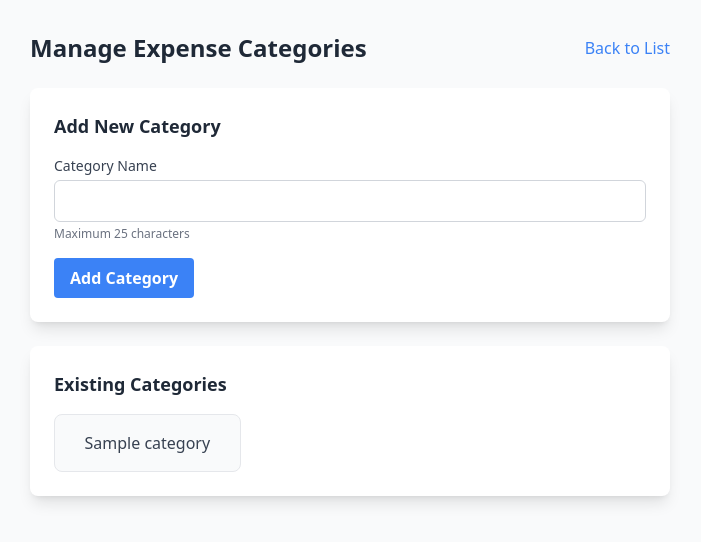
After one commit to gpolic/expenses_php_tailwind, a PHP site: page /add_category.php in a window 1280 px wide. The commit adds this page. Shown: the top 542 px of the page, without its empty margins (290-991 px from the left). Run offline with PHP 8.4, Linux system fonts and the light colour scheme; a user stored in the database is signed in; tables that the repository leaves empty hold one stand-in row (values such as "Sample post"); a stand-in replaces the project's code that opens the database connection; some libraries are stand-ins or nearby versions.

Commit message:
add functionality to manage expense categories

```diff
--- /dev/null
+++ b/add_category.php
@@ -0,0 +1,118 @@
+<?php
+require_once 'session_check.php';
+require_once 'config.php';
+
+// Handle form submission for adding a new category
+if ($_SERVER['REQUEST_METHOD'] === 'POST') {
+    try {
+        $category_name = trim($_POST['category_name']);
+
+        if (!empty($category_name)) {
+            // Check if category already exists
+            $checkStmt = $pdo->prepare("SELECT category_id FROM expense_categories WHERE category_name = :category_name");
+            $checkStmt->execute([':category_name' => $category_name]);
+
+            if ($checkStmt->rowCount() == 0) {
+                // Insert new category
+                $stmt = $pdo->prepare("INSERT INTO expense_categories (category_name) VALUES (:category_name)");
+                $stmt->execute([':category_name' => $category_name]);
+
+                $success_message = "Category '" . htmlspecialchars($category_name) . "' added successfully!";
+            } else {
+                $error_message = "Category '" . htmlspecialchars($category_name) . "' already exists!";
+            }
+        } else {
+            $error_message = "Category name cannot be empty!";
+        }
+    } catch(PDOException $e) {
+        $error_message = "Error adding category: " . $e->getMessage();
+    }
+}
+
+// Fetch all existing categories
+try {
+    $stmt = $pdo->query("SELECT * FROM expense_categories ORDER BY category_name");
+    $categories = $stmt->fetchAll(PDO::FETCH_ASSOC);
+} catch(PDOException $e) {
+    $error_message = "Error fetching categories: " . $e->getMessage();
+    $categories = [];
+}
+?>
+
+<!DOCTYPE html>
+<html lang="en">
+<head>
+    <meta charset="UTF-8">
+    <meta name="viewport" content="width=device-width, initial-scale=1.0">
+    <title>Add Expense Category</title>
+    <link href="https://unpkg.com/flowbite@latest/dist/flowbite.min.css" rel="stylesheet" />
+    <script src="https://cdn.tailwindcss.com"></script>
+</head>
+<body class="bg-gray-50">
+    <div class="container mx-auto px-4 py-8 max-w-2xl">
+        <div class="flex flex-col sm:flex-row justify-between items-start sm:items-center gap-4 mb-6">
+            <h1 class="text-xl sm:text-2xl font-bold text-gray-800">Manage Expense Categories</h1>
+            <a href="index.php"
+               class="text-blue-500 hover:text-blue-700 text-sm sm:text-base font-medium self-center">
+                Back to List
+            </a>
+        </div>
+
+        <!-- Add Category Form -->
+        <div class="bg-white rounded-lg shadow-lg p-4 sm:p-6 mb-6">
+            <h2 class="text-lg font-semibold text-gray-800 mb-4">Add New Category</h2>
+
+            <?php if (isset($error_message)): ?>
+                <div class="mb-4 p-3 bg-red-100 text-red-700 rounded-lg">
+                    <?php echo $error_message; ?>
+                </div>
+            <?php endif; ?>
+
+            <?php if (isset($success_message)): ?>
+                <div class="mb-4 p-3 bg-green-100 text-green-700 rounded-lg">
+                    <?php echo $success_message; ?>
+                </div>
+            <?php endif; ?>
+
+            <form method="POST" action="">
+                <div class="mb-4">
+                    <label for="category_name" class="block text-sm font-medium text-gray-700 mb-1">Category Name</label>
+                    <input type="text"
+                           id="category_name"
+                           name="category_name"
+                           required
+                           maxlength="25"
+                           class="w-full px-3 py-2 border border-gray-300 rounded-md focus:outline-none focus:ring-2 focus:ring-blue-500">
+                    <p class="mt-1 text-xs text-gray-500">Maximum 25 characters</p>
+                </div>
+
+                <button type="submit"
+                        class="w-full sm:w-auto bg-blue-500 hover:bg-blue-600 text-white font-bold py-2 px-4 rounded focus:outline-none focus:ring-2 focus:ring-blue-300">
+                    Add Category
+                </button>
+            </form>
+        </div>
+
+        <!-- Existing Categories List -->
+        <div class="bg-white rounded-lg shadow-lg p-4 sm:p-6">
+            <h2 class="text-lg font-semibold text-gray-800 mb-4">Existing Categories</h2>
+
+            <?php if (count($categories) > 0): ?>
+                <div class="grid grid-cols-2 sm:grid-cols-3 gap-2 sm:gap-4">
+                    <?php foreach($categories as $category): ?>
+                        <div class="p-2 sm:p-4 border rounded-lg bg-gray-50 text-center">
+                            <span class="text-sm sm:text-base font-medium text-gray-700">
+                                <?php echo htmlspecialchars($category['category_name']); ?>
+                            </span>
+                        </div>
+                    <?php endforeach; ?>
+                </div>
+            <?php else: ?>
+                <p class="text-gray-500 text-center py-4">No categories found.</p>
+            <?php endif; ?>
+        </div>
+    </div>
+
+    <script src="https://unpkg.com/flowbite@latest/dist/flowbite.bundle.js"></script>
+</body>
+</html>
```
Also changed, not shown: add_record.php (+10 -4 lines), index.php (+53 -3 lines).
